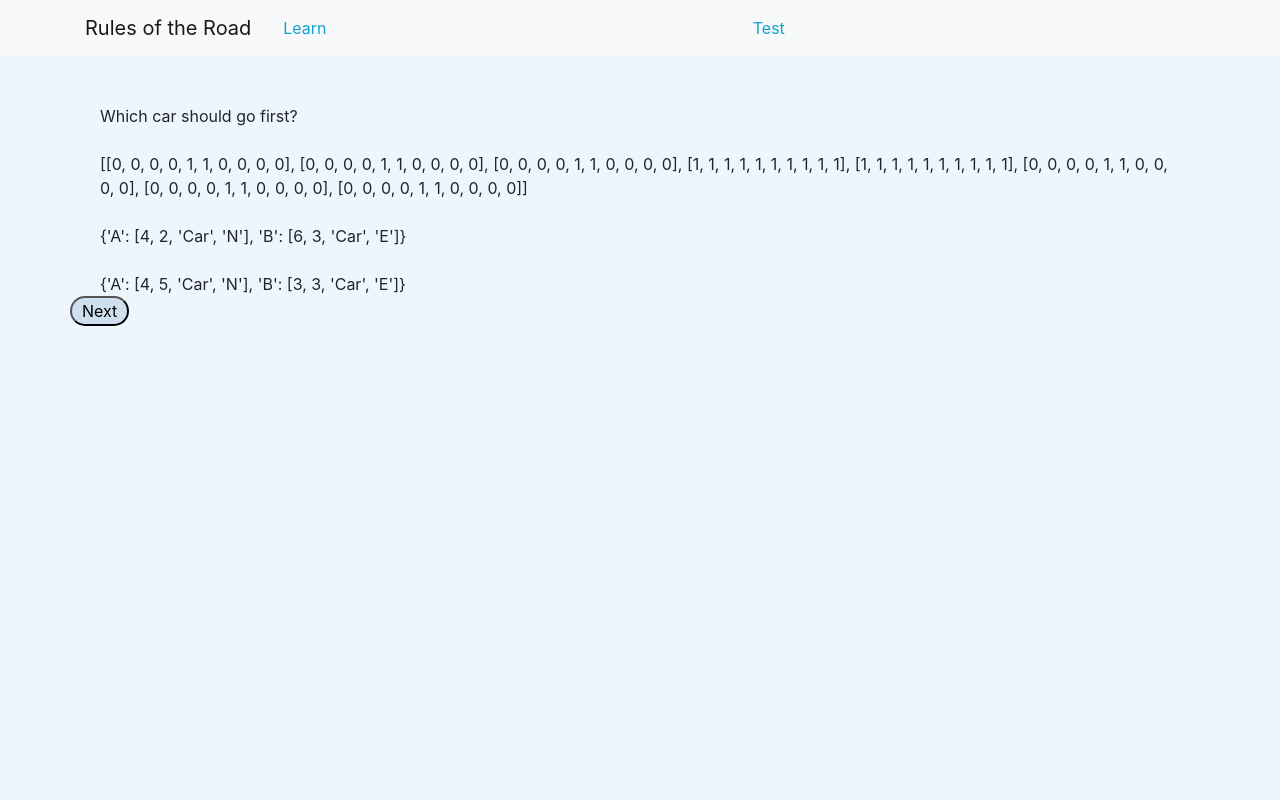
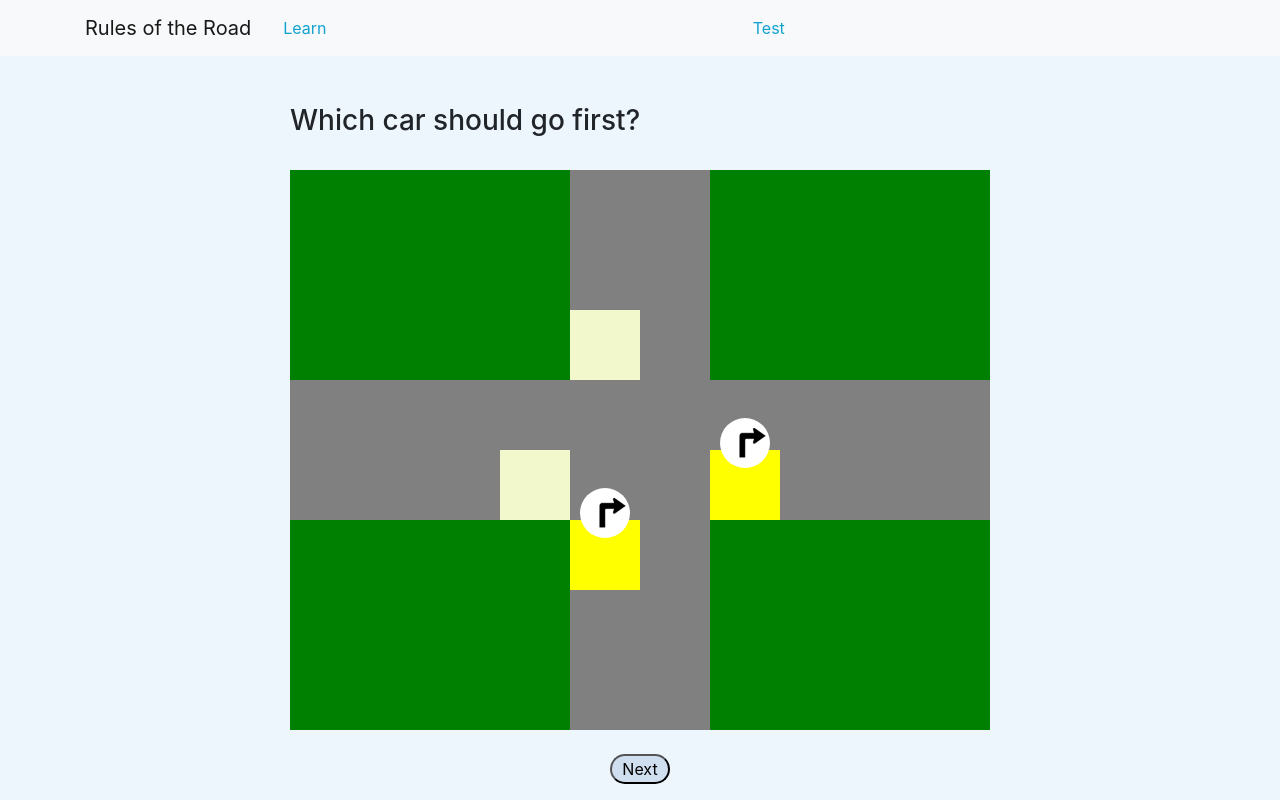
Before and after one commit to Chinmay-Garg/Right-of-Way, a Flask app: page /quiz/1 in a window 1280 px wide. Run offline with Flask 2, Linux system fonts and the light colour scheme; some libraries are stand-ins or nearby versions.

Commit message:
added drag-drop for quiz + fix ui + merge learning ui

```diff
--- a/Rules of the Road/server.py
+++ b/Rules of the Road/server.py
@@ -51,17 +51,17 @@ topics = {
 questions = {
 	"1": {
 		"prompt": "Which car should go first?",
-		"terrain": [[0, 0, 0, 0, 1, 1, 0, 0, 0, 0], #7
-						[0, 0, 0, 0, 1, 1, 0, 0, 0, 0], #6
-						[0, 0, 0, 0, 1, 1, 0, 0, 0, 0], #5
-						[1, 1, 1, 1, 1, 1, 1, 1, 1, 1], #4
-						[1, 1, 1, 1, 1, 1, 1, 1, 1, 1], #3
-						[0, 0, 0, 0, 1, 1, 0, 0, 0, 0], #2
-						[0, 0, 0, 0, 1, 1, 0, 0, 0, 0], #1
-						[0, 0, 0, 0, 1, 1, 0, 0, 0, 0]],#0
+		"terrain": 	   [[0, 0, 0, 0, 1, 1, 0, 0, 0, 0], #7 0
+						[0, 0, 0, 0, 1, 1, 0, 0, 0, 0], #6 1
+						[0, 0, 0, 0, 1, 1, 0, 0, 0, 0], #5 2
+						[1, 1, 1, 1, 1, 1, 1, 1, 1, 1], #4 3
+						[1, 1, 1, 1, 1, 1, 1, 1, 1, 1], #3 4
+						[0, 0, 0, 0, 1, 1, 0, 0, 0, 0], #2 5
+						[0, 0, 0, 0, 1, 1, 0, 0, 0, 0], #1 6
+						[0, 0, 0, 0, 1, 1, 0, 0, 0, 0]],#0 7
 						#0, 1, 2, 3, 4, 5, 6, 7, 8, 9
-		"cars_from": {"A": [4,2, "Car", "N"], "B":[6, 3, "Car", "E"]},
-		"cars_to": {"A": [4,5, "Car", "N"], "B":[3, 3,  "Car", "E"]},
+		"cars_from": {"A": [5, 4, "Car", "N"], "B":[4, 6, "Car", "E"]},
+		"cars_to": {"A": [2, 4, "Car", "N"], "B":[4, 3, "Car", "E"]},
 		"answer": ["B"]
 	},
 	"2": {
@@ -75,8 +75,8 @@ questions = {
 						[0, 0, 0, 0, 1, 1, 0, 0, 0, 0], #1
 						[0, 0, 0, 0, 1, 1, 0, 0, 0, 0]],#0
 						#0, 1, 2, 3, 4, 5, 6, 7, 8, 9
-		"cars_from": {"A": [4,2, "Car", "N"], "B":[6, 3, "Car", "E"]},
-		"cars_to": {"A": [4,5, "Car", "N"], "B":[4, 5,  "Car", "N"]},
+		"cars_from": {"A": [5, 4, "Car", "N"], "B":[4, 6, "Car", "E"]},
+		"cars_to": {"A": [2,4, "Car", "N"], "B":[2, 4,  "Car", "N"]},
 		"answer": ["B"]
 	},
 	"3": {
@@ -90,8 +90,8 @@ questions = {
 						[0, 0, 0, 0, 1, 1, 0, 0, 0, 0], #1
 						[0, 0, 0, 0, 1, 1, 0, 0, 0, 0]],#0
 						#0, 1, 2, 3, 4, 5, 6, 7, 8, 9
-		"cars_from": {"A": [3, 4, "Car", "W"], "B":[6, 3, "Car", "E"]},
-		"cars_to": {"A": [4,4, "Car", "W"], "B":[3, 3,  "Car", "N"]},
+		"cars_from": {"A": [3, 3, "Car", "W"], "B":[4, 6, "Car", "E"]},
+		"cars_to": {"A": [3,4, "Car", "W"], "B":[4, 3,  "Car", "N"]},
 		"answer": ["A"]
 	},
 	"4": {
@@ -105,8 +105,8 @@ questions = {
 						[0, 0, 0, 0, 0, 0, 0, 0, 0, 0], #1
 						[0, 0, 0, 0, 0, 0, 0, 0, 0, 0]],#0
 						#0, 1, 2, 3, 4, 5, 6, 7, 8, 9
-		"cars_from": {"A": [4, 3, "Car", "W"], "B":[5, 4, "Car", "W"]},
-		"cars_to": {"A": [7, 3, "Car", "W"], "B":[7, 3,  "Car", "W"]},
+		"cars_from": {"A": [4, 4, "Car", "W"], "B":[3, 5, "Car", "W"]},
+		"cars_to": {"A": [4, 7, "Car", "W"], "B":[4, 7,  "Car", "W"]},
 		"answer": ["B"]
 	},
 	"5": {
@@ -120,8 +120,8 @@ questions = {
 						[0, 0, 0, 0, 0, 0, 0, 0, 0, 0], #1
 						[0, 0, 0, 0, 0, 0, 0, 0, 0, 0]],#0
 						#0, 1, 2, 3, 4, 5, 6, 7, 8, 9
-		"cars_from": {"A": [4, 3, "Car", "W"], "B":[3, 3, "Ambulance", "W"]},
-		"cars_to": {"A": [5,3, "Car", "W"], "B":[4, 3,  "Ambulance", "W"]},
+		"cars_from": {"A": [4, 4, "Car", "W"], "B":[4, 3, "Ambulance", "W"]},
+		"cars_to": {"A": [4, 5, "Car", "W"], "B":[4, 4,  "Ambulance", "W"]},
 		"answer": ["Right"]
 	},
 	"6": {
--- a/Rules of the Road/static/main.css
+++ b/Rules of the Road/static/main.css
@@ -27,6 +27,7 @@ a {
     background-color: #D0DFF0;
     border-radius: 25px;
     padding: 20px;
+    font-size: 36px;
 }
 
 .header {
@@ -79,15 +80,29 @@ a {
 }
 
 .video{
-    display: inline-block;
+    display: flex;
+    align-items: center;
     margin: auto;
 }
 
+.videoWrap{
+    position: relative;
+    padding-bottom: 56%;
+    height: 0;
+}
+
+.videoWrap iframe{
+    position: absolute;
+    top:0;
+    left:0;
+    width: 95%;
+    height: 95%
+}
+
 .learnImage{
-    width: 50%;
+    width: 75%;
     height: auto;
     display: inline-block;
-    margin: auto;
 }
 
 button{
@@ -121,3 +136,59 @@ button{
     margin-left: 100px;
     background-color: #D0DFF0;
 }
+
+.quiz-container {
+    display: flex;
+    align-items: center;
+    justify-content: center;
+    flex-direction: column;
+    width: fit-content;
+    margin: 0 auto;
+}
+
+.quiz-container h3 {
+    width: 100%;
+}
+
+.terrain {
+    display: flex;
+    flex-direction: column;
+}
+
+.terrain .block-row {
+    display: flex;
+    flex-wrap: nowrap;
+}
+
+.terrain .block {
+    width: 70px;
+    height: 70px;
+}
+
+.terrain .grass {
+    background-color: green;
+}
+
+.terrain .road {
+    background-color: gray;
+}
+
+.terrain .droppable {
+    background-color: yellow;
+    opacity: 0.2;
+}
+
+.terrain .car {
+    background-color: yellow;
+    z-index: 2;
+    position: relative;
+}
+
+.terrain .car .arrow-image {
+    width: 50px;
+    height: 50px;
+    position: absolute;
+    top: -2rem;
+    left: 50%;
+    transform: translateX(-50%);
+}
--- a/Rules of the Road/static/quiz_page.js
+++ b/Rules of the Road/static/quiz_page.js
@@ -32,6 +32,7 @@ $(document).ready(function(){
 		}
 
 	})
+	buildTerrain(question.terrain, question.cars_from, question.cars_to)
 
 	$("#testNext").click(function(){
 		console.log("clicked next")
@@ -53,3 +54,52 @@ $(document).ready(function(){
 
 	})
 })
+
+function buildTerrain(terrain, cars_from, cars_to) {
+	// console.log(cars_from)
+
+	for(var r in terrain) {
+		let row = $('<div class="block-row">')
+		let i = terrain[r]
+		for(var column in i) {
+			let j = i[column]
+			let div;
+			if(j == "0") {
+				div = $('<div class="block grass">')
+			} else if (j == "1") {
+				div = $(`<div data-x="${r}" data-y="${column}" class="block road">`)
+				for(let [key, value] of Object.entries(cars_to)) {
+					let x = value[0]
+					let y = value[1]
+					if(x == parseInt(r) && y == parseInt(column)) {
+						div.addClass('droppable')
+						$(div).droppable({
+							classes: {
+								"ui-droppable-hover": "ui-state-hover",
+								"ui-droppable-active": "ui-state-default"
+							  },
+							accept: "#"+key
+						})
+					}
+				}
+			}
+			for(let [key, value] of Object.entries(cars_from)) {
+				let x = value[0]
+				let y = value[1]
+				if(x == parseInt(r) && y == parseInt(column)) {
+					let car = $('<div class="block car">')
+					car.attr('id', key)
+					let arrow = $('<img class="arrow-image" src="/static/right-traffic-arrow-hi.png">')
+					car.append(arrow)
+					div.append(car)
+				}
+			}
+			row.append(div)
+		}
+		$('.terrain').append(row)
+	}
+	$(".car").draggable({
+		revert: "invalid",
+		stack: ".draggable"
+	});
+}
--- a/Rules of the Road/templates/quiz_page.html
+++ b/Rules of the Road/templates/quiz_page.html
@@ -1,6 +1,9 @@
 {% extends "layout.html" %}
 
 {% block content %}
+	<script>
+		let question = {{questions|tojson}}
+	</script>
 	<script type="text/javascript" src="{{ url_for('static', filename = 'quiz_page.js') }}"></script>
 
 	<script>
@@ -8,19 +11,15 @@
     </script>
 
 		<br><br>
-		<div class="container">
-			{{questions.prompt}}
-			<br><br>
-			{{questions.terrain}}
-			<br><br>
-			{{questions.cars_from}}
-			<br><br>
-			{{questions.cars_to}}
+		<div class="quiz-container">
+			<h3>{{questions.prompt}}</h3>
+			<div class="terrain mt-4"></div>
+			<!-- {{questions.terrain}} -->
+			<div class="row mt-4">
+				<button id="testPrevious">Previous</button>
+				<button id="testNext">Next</button>
+			</div>
 		</div>
 
-		<div class="row">
-			<button id="testPrevious">Previous</button>
-			<button id="testNext">Next</button>
-		</div>
 
 {% endblock %}
```
Also changed, not shown: Rules of the Road/templates/learning_page.html (+5 -3 lines), Rules of the Road/static/right-traffic-arrow-hi.png (added).
